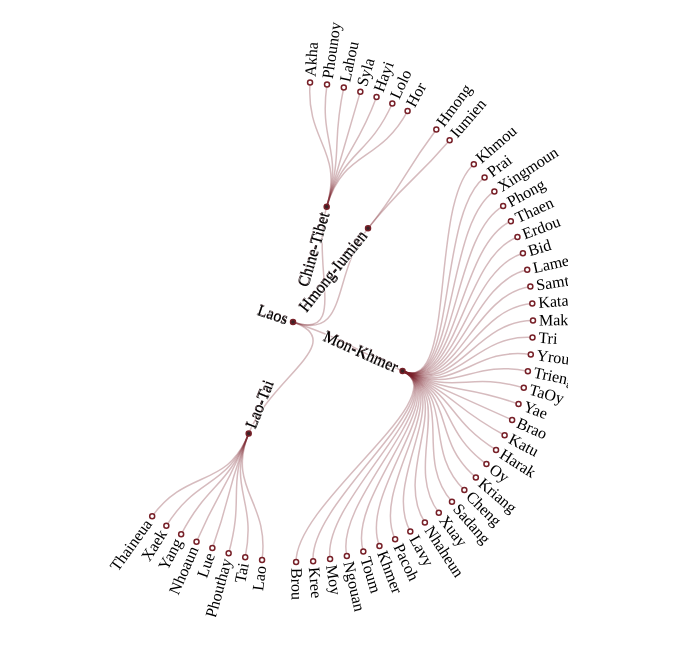
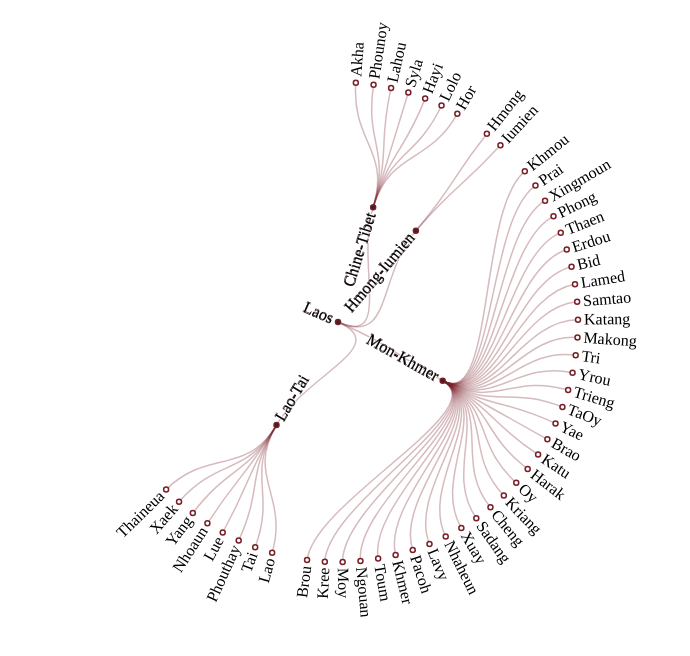
Before and after one commit to Phonephasouk/lao-ethnicity, a plain HTML site: page index.html in a window 1280 px wide. Shown: the part 50-706 px from the top of the page, without its empty margins (0-690 px from the left). Drawn offline with Linux system fonts and the light colour scheme.

Commit message:
Add files via upload

```diff
--- a/index.html
+++ b/index.html
@@ -33,7 +33,7 @@
 
 </style>
 <h2 id='nodelink_tree'>Ethnicity Tree of Lao PDR 2019</h2>
-</head><body><svg width="560" height="600"></svg>
+</head><body><svg width="650" height="600"></svg>
 <script src="js/d3.js"></script>
 <script>
 
@@ -46,7 +46,7 @@ var stratify = d3.stratify()
     .parentId(function(d) { return d.id.substring(0, d.id.lastIndexOf(".")); });
 
 var tree = d3.tree()
-    .size([220, 240])
+    .size([230, 240])
     .separation(function(a, b) { return (a.parent == b.parent ? 1 : 2) / a.depth; });
 
 d3.csv("flare.csv", function(error, data) {
```
